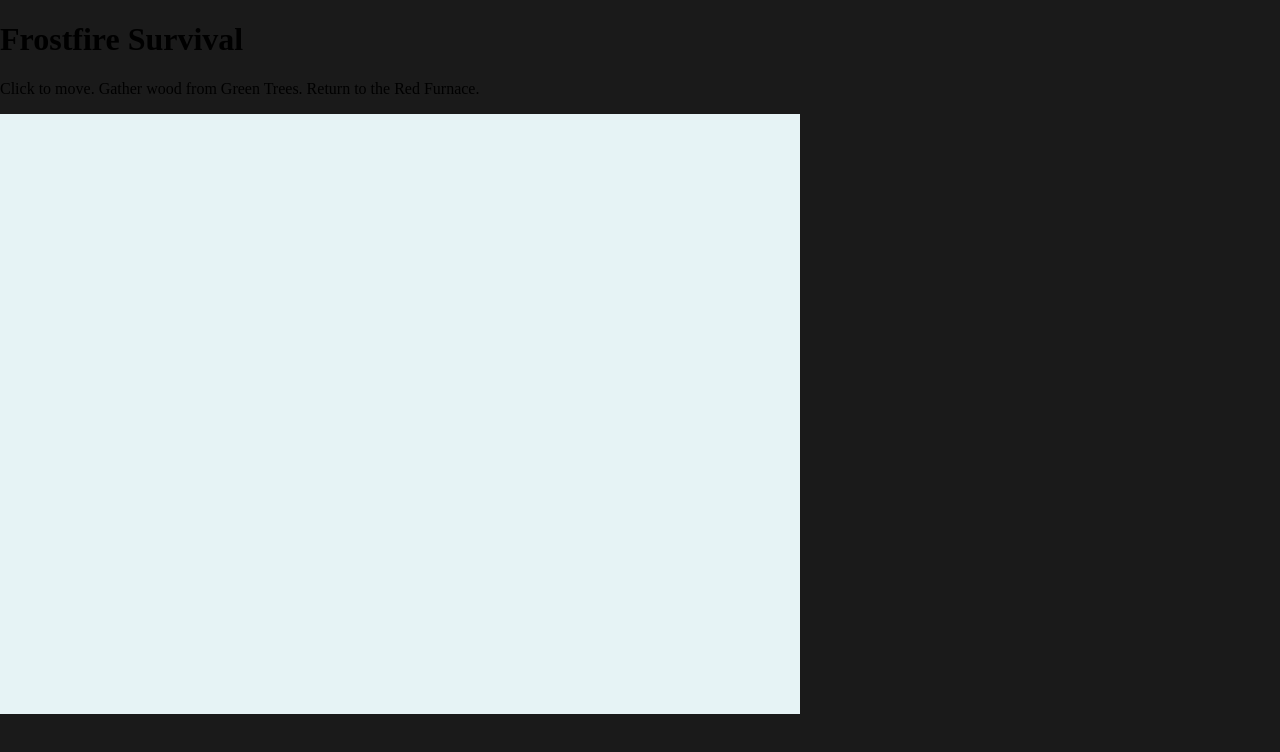
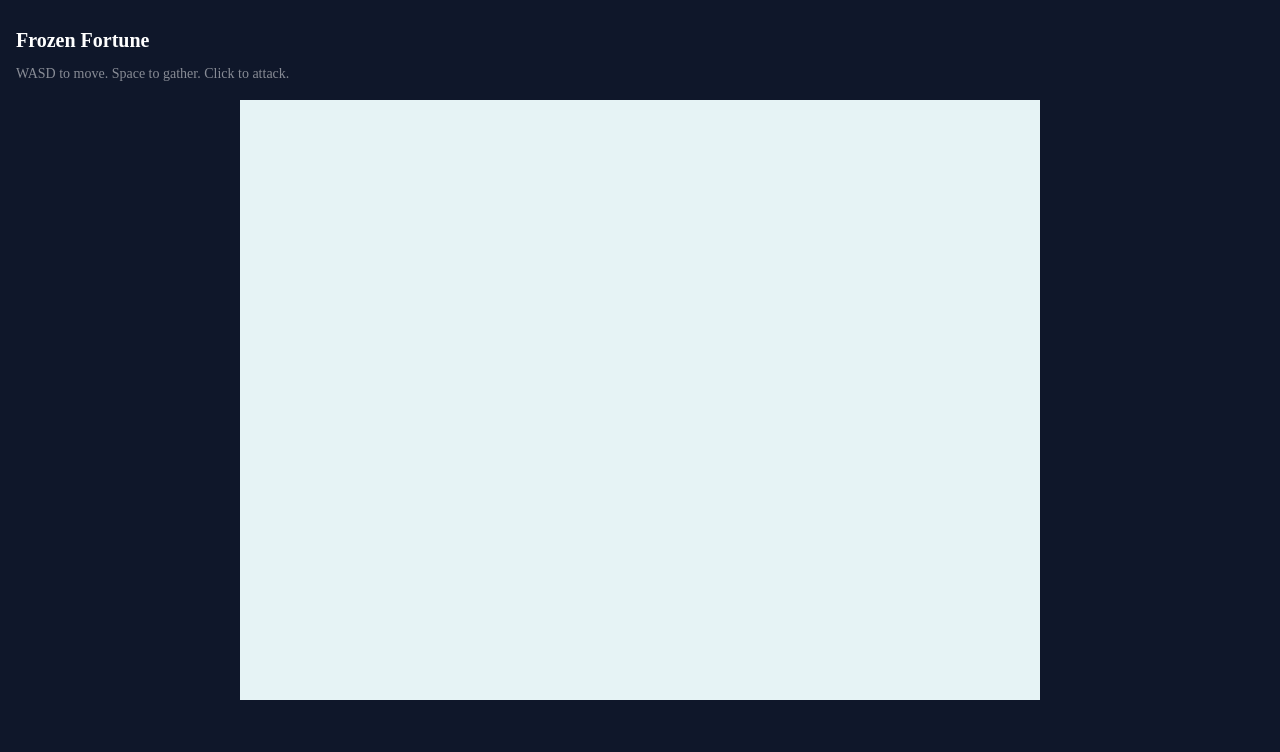
Before and after one commit to BoermaVIS17/frostfire, a React (Vite) app: page / in a window 1280 px wide. Shown: the top 752 px of the page. Built offline with nearby package versions, Linux system fonts and the light colour scheme; no server answers.

Commit message:
Fix App.tsx to use inline styles instead of Tailwind classes
- Replace all Tailwind CSS classes with inline React styles
- Update game title to 'Frozen Fortune'
- Update instructions to match current controls (WASD, Space, Click)

```diff
--- a/App.tsx
+++ b/App.tsx
@@ -3,10 +3,34 @@ import GameRunner from './components/GameRunner';
 
 const App: React.FC = () => {
   return (
-    <div className="w-screen h-screen bg-slate-900 flex flex-col items-center justify-center relative overflow-hidden">
-      <div className="absolute top-4 left-4 z-10 text-white/50 text-sm pointer-events-none select-none">
-        <h1 className="text-xl font-bold text-white">Frostfire Survival</h1>
-        <p>Click to move. Gather wood from Green Trees. Return to the Red Furnace.</p>
+    <div style={{
+      width: '100vw',
+      height: '100vh',
+      backgroundColor: '#0f172a',
+      display: 'flex',
+      flexDirection: 'column',
+      alignItems: 'center',
+      justifyContent: 'center',
+      position: 'relative',
+      overflow: 'hidden'
+    }}>
+      <div style={{
+        position: 'absolute',
+        top: '1rem',
+        left: '1rem',
+        zIndex: 10,
+        color: 'rgba(255, 255, 255, 0.5)',
+        fontSize: '0.875rem',
+        pointerEvents: 'none',
+        userSelect: 'none'
+      }}>
+        <h1 style={{
+          fontSize: '1.25rem',
+          fontWeight: 'bold',
+          color: 'white',
+          marginBottom: '0.5rem'
+        }}>Frozen Fortune</h1>
+        <p>WASD to move. Space to gather. Click to attack.</p>
       </div>
       <GameRunner />
     </div>
```
